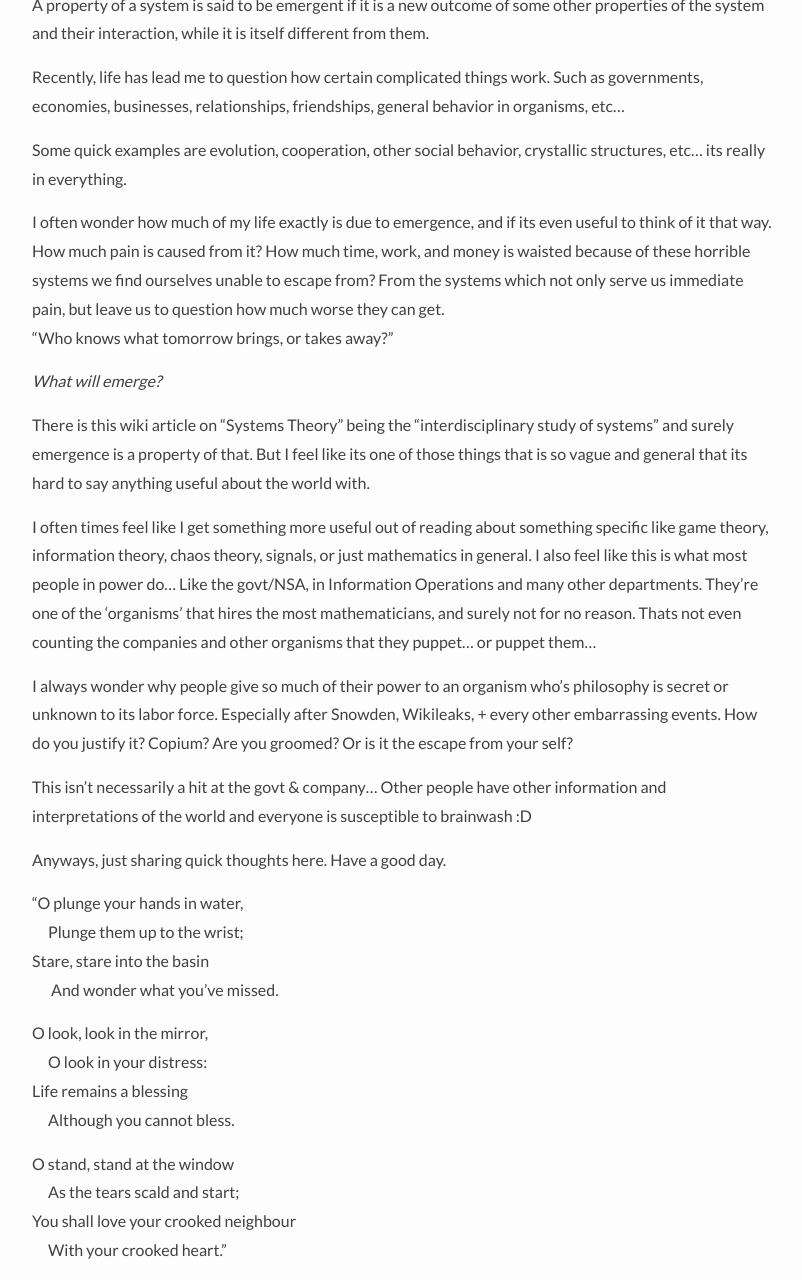
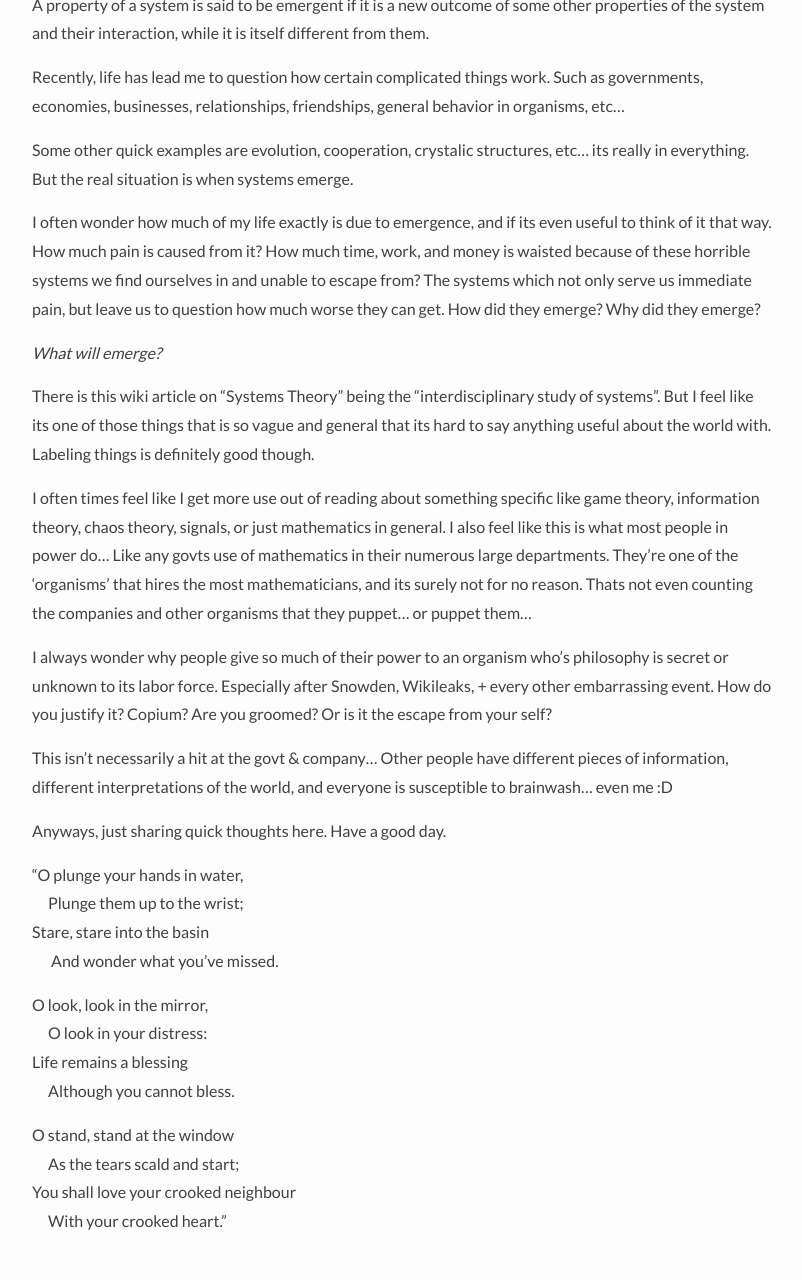
Before and after one commit to Dakoteus/dakoteus.github.io, a Jekyll site: the page built from _posts/2022-09-24-Emergence.md, in a window 1280 px wide and 1400 px high, scrolled down 478 px, cut to the strip 120-1400 px from the top of the window. Shown: the whole strip, without its empty margins (238-1040 px from the left). Built offline with Jekyll 4.4.1, drawn with Linux system fonts in a browser that asks for light colours.

Commit message:
fixed wordz

```diff
--- a/_posts/2022-09-24-Emergence.md
+++ b/_posts/2022-09-24-Emergence.md
@@ -12,20 +12,19 @@ A property of a system is said to be emergent if it is a new outcome of some oth
 
 Recently, life has lead me to question how certain complicated things work. Such as governments, economies, businesses, relationships, friendships, general behavior in organisms, etc...
 
-Some quick examples are evolution, cooperation, other social behavior, crystallic structures, etc... its really in everything.
+Some other quick examples are evolution, cooperation, crystalic structures, etc... its really in everything. But the real situation is when systems emerge.
 
-I often wonder how much of my life exactly is due to emergence, and if its even useful to think of it that way. How much pain is caused from it? How much time, work, and money is waisted because of these horrible systems we find ourselves unable to escape from? From the systems which not only serve us immediate pain, but leave us to question how much worse they can get.
-"Who knows what tomorrow brings, or takes away?"
+I often wonder how much of my life exactly is due to emergence, and if its even useful to think of it that way. How much pain is caused from it? How much time, work, and money is waisted because of these horrible systems we find ourselves in and unable to escape from? The systems which not only serve us immediate pain, but leave us to question how much worse they can get. How did they emerge? Why did they emerge?
 
 *What will emerge?*
 
-There is this wiki article on "Systems Theory" being the "interdisciplinary study of systems" and surely emergence is a property of that. But I feel like its one of those things that is so vague and general that its hard to say anything useful about the world with.
+There is this wiki article on "Systems Theory" being the "interdisciplinary study of systems". But I feel like its one of those things that is so vague and general that its hard to say anything useful about the world with. Labeling things is definitely good though.
 
-I often times feel like I get something more useful out of reading about something specific like game theory, information theory, chaos theory, signals, or just mathematics in general. I also feel like this is what most people in power do... Like the govt/NSA, in Information Operations and many  other departments. They're one of the 'organisms' that hires the most mathematicians, and surely not for no reason. Thats not even counting the companies and other organisms that they puppet... or puppet them...
+I often times feel like I get more use out of reading about something specific like game theory, information theory, chaos theory, signals, or just mathematics in general. I also feel like this is what most people in power do... Like any govts use of mathematics in their numerous large departments. They're one of the 'organisms' that hires the most mathematicians, and its surely not for no reason. Thats not even counting the companies and other organisms that they puppet... or puppet them...
 
-I always wonder why people give so much of their power to an organism who's philosophy is secret or unknown to its labor force. Especially after Snowden, Wikileaks, + every other embarrassing events. How do you justify it? Copium? Are you groomed? Or is it the escape from your self?
+I always wonder why people give so much of their power to an organism who's philosophy is secret or unknown to its labor force. Especially after Snowden, Wikileaks, + every other embarrassing event. How do you justify it? Copium? Are you groomed? Or is it the escape from your self?
 
-This isn't necessarily a hit at the govt & company... Other people have other information and interpretations of the world and everyone is susceptible to brainwash :D
+This isn't necessarily a hit at the govt & company... Other people have different pieces of information, different interpretations of the world, and everyone is susceptible to brainwash... even me :D
 
 Anyways, just sharing quick thoughts here. Have a good day.
 
```
